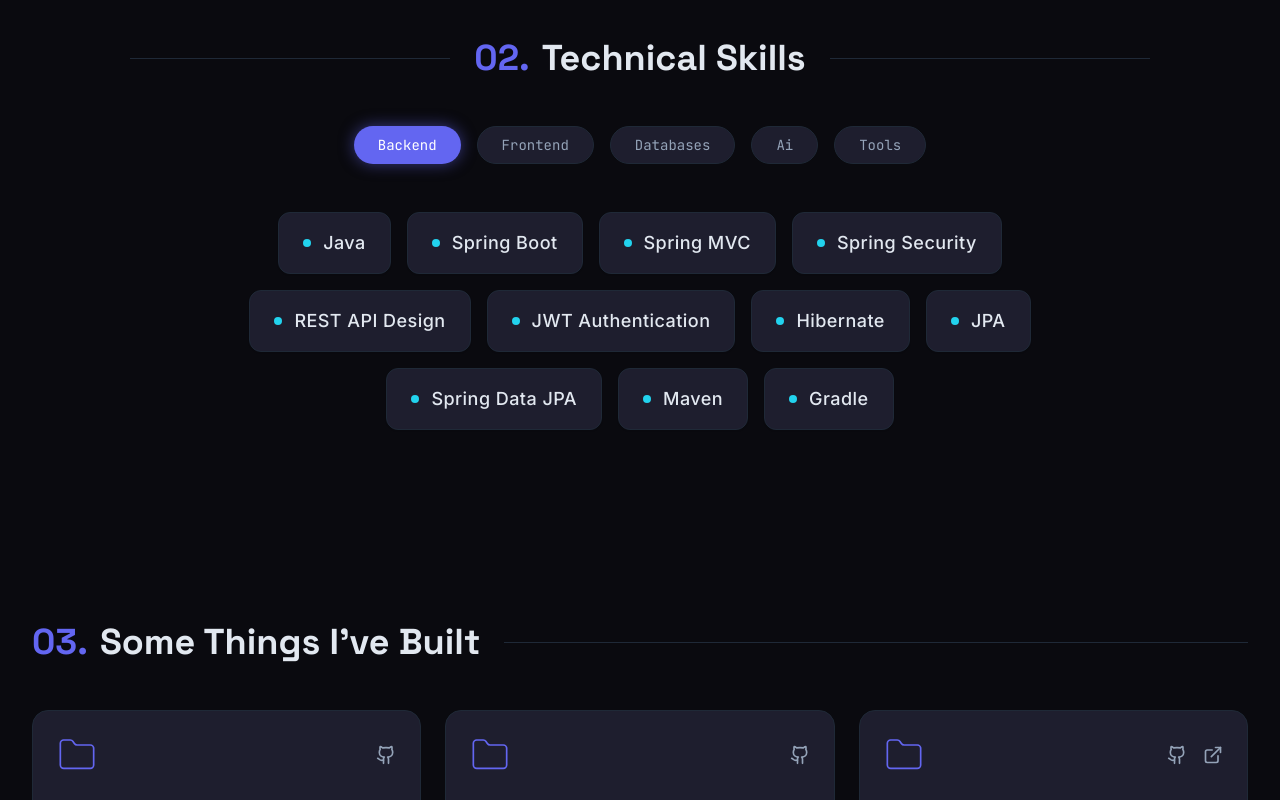
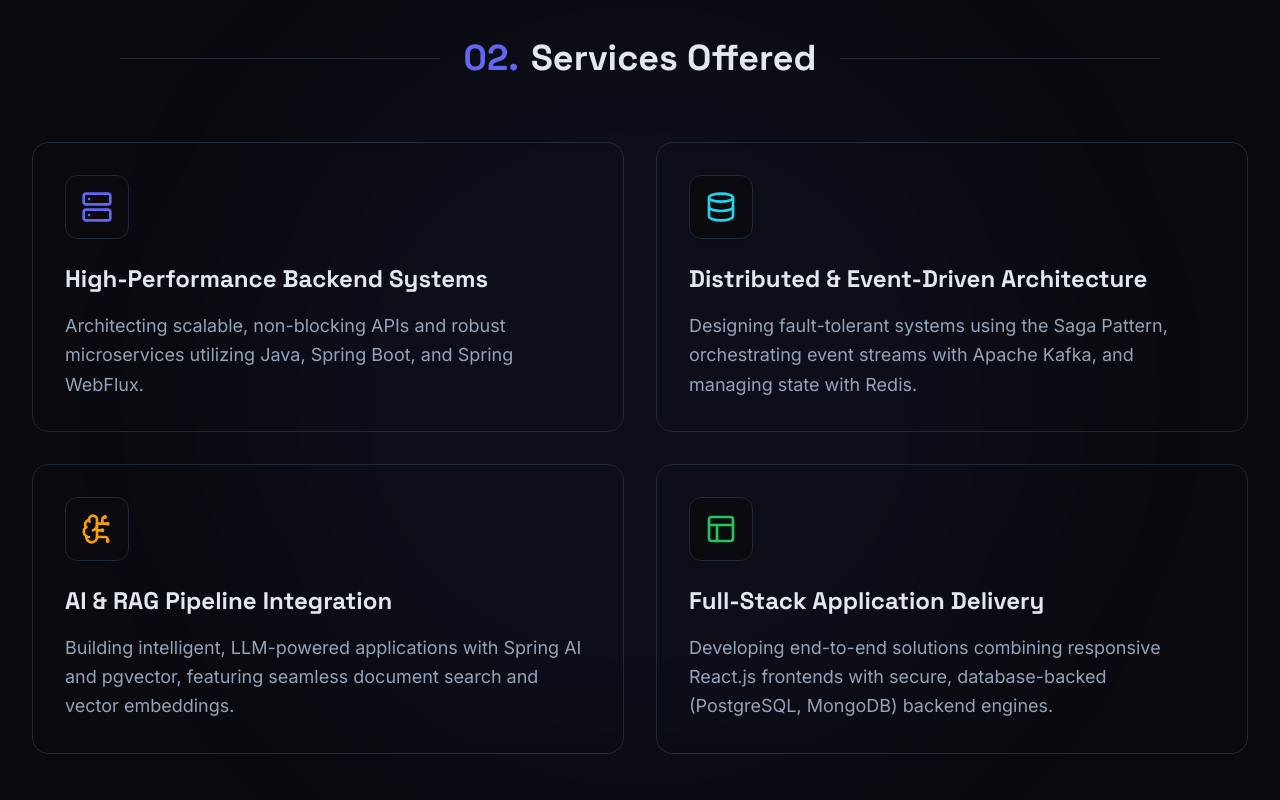
Before and after one commit to vinayshanker9/portfolio, a Next.js app: page / in a window 1280 px wide. Shown: the part 1540-2340 px from the top of the page. Built offline with nearby package versions, Linux system fonts and the light colour scheme.

Commit message:
Update skills to services and fix navbar warning

```diff
--- a/components/homepage/skills.jsx
+++ b/components/homepage/skills.jsx
@@ -1,28 +1,54 @@
 "use client";
 
 import { motion } from "framer-motion";
-import { skillsData } from "@/utils/data/skills";
-import { useState } from "react";
+import { Server, Layout, Database, BrainCircuit } from "lucide-react";
 
-export default function Skills() {
-  const categories = Object.keys(skillsData);
-  const [activeTab, setActiveTab] = useState(categories[0]);
+export default function Services() {
+  const services = [
+    {
+      id: 1,
+      title: "High-Performance Backend Systems",
+      description: "Architecting scalable, non-blocking APIs and robust microservices utilizing Java, Spring Boot, and Spring WebFlux.",
+      icon: <Server size={32} className="text-accent" />
+    },
+    {
+      id: 2,
+      title: "Distributed & Event-Driven Architecture",
+      description: "Designing fault-tolerant systems using the Saga Pattern, orchestrating event streams with Apache Kafka, and managing state with Redis.",
+      icon: <Database size={32} className="text-secondary" />
+    },
+    {
+      id: 3,
+      title: "AI & RAG Pipeline Integration",
+      description: "Building intelligent, LLM-powered applications with Spring AI and pgvector, featuring seamless document search and vector embeddings.",
+      icon: <BrainCircuit size={32} className="text-warning" />
+    },
+    {
+      id: 4,
+      title: "Full-Stack Application Delivery",
+      description: "Developing end-to-end solutions combining responsive React.js frontends with secure, database-backed (PostgreSQL, MongoDB) backend engines.",
+      icon: <Layout size={32} className="text-success" />
+    }
+  ];
 
   const containerVariants = {
     hidden: { opacity: 0 },
     visible: {
       opacity: 1,
-      transition: { staggerChildren: 0.05 }
+      transition: { staggerChildren: 0.15 }
     }
   };
 
   const itemVariants = {
-    hidden: { opacity: 0, y: 20 },
-    visible: { opacity: 1, y: 0 }
+    hidden: { opacity: 0, y: 30 },
+    visible: { opacity: 1, y: 0, transition: { type: "spring", stiffness: 60 } }
   };
 
   return (
-    <section id="skills" className="py-20 bg-background relative z-10">
+    <section id="services" className="py-20 bg-background relative z-10 overflow-hidden">
+      {/* Background Decorative Element */}
+      <div className="absolute top-1/2 left-1/2 -translate-x-1/2 -translate-y-1/2 w-[800px] h-[800px] bg-accent/5 rounded-full blur-[100px] -z-10"></div>
+
       <div className="max-w-7xl mx-auto px-4 sm:px-6 lg:px-8">
         <motion.div
           initial={{ opacity: 0, y: 30 }}
@@ -30,52 +56,38 @@ export default function Skills() {
           viewport={{ once: true, margin: "-100px" }}
           transition={{ duration: 0.6 }}
         >
-          <h2 className="text-3xl md:text-4xl font-heading font-bold text-foreground mb-12 flex items-center justify-center">
+          <h2 className="text-3xl md:text-4xl font-heading font-bold text-foreground mb-16 flex items-center justify-center">
             <div className="h-[1px] bg-gray-300 dark:bg-gray-800 flex-1 mr-6 max-w-[100px] md:max-w-xs"></div>
-            <span className="text-accent mr-3">02.</span> Technical Skills
+            <span className="text-accent mr-3">02.</span> Services Offered
             <div className="h-[1px] bg-gray-300 dark:bg-gray-800 flex-1 ml-6 max-w-[100px] md:max-w-xs"></div>
           </h2>
+        </motion.div>
 
-          {/* Tabs */}
-          <div className="flex flex-wrap justify-center gap-4 mb-12">
-            {categories.map((category) => (
-              <button
-                key={category}
-                onClick={() => setActiveTab(category)}
-                className={`px-6 py-2 rounded-full font-mono text-sm transition-all duration-300 ${
-                  activeTab === category
-                    ? "bg-accent text-white shadow-[0_0_15px_rgba(99,102,241,0.5)]"
-                    : "bg-card text-textMuted hover:text-foreground border border-gray-200 dark:border-gray-800 hover:border-accent"
-                }`}
-              >
-                {category.charAt(0).toUpperCase() + category.slice(1)}
-              </button>
-            ))}
-          </div>
-
-          {/* Skill Items container */}
-          <div className="min-h-[250px] flex items-start justify-center">
         <motion.div
-              key={activeTab} // triggers re-animation when tab changes
           variants={containerVariants}
           initial="hidden"
-              animate="visible"
-              className="flex flex-wrap justify-center gap-4 max-w-4xl"
+          whileInView="visible"
+          viewport={{ once: true, margin: "-50px" }}
+          className="grid grid-cols-1 md:grid-cols-2 gap-8 relative z-10"
         >
-              {skillsData[activeTab].map((skill, index) => (
+          {services.map((service) => (
             <motion.div
-                  key={index}
+              key={service.id}
               variants={itemVariants}
-                  whileHover={{ scale: 1.05, y: -5 }}
-                  whileTap={{ scale: 0.95 }}
-                  className="bg-card px-6 py-4 rounded-xl shadow-sm border border-gray-100 dark:border-gray-800 hover:border-accent/50 dark:hover:border-accent/80 hover:shadow-[0_10px_30px_-10px_rgba(99,102,241,0.4)] transition-all flex items-center gap-3 group cursor-pointer"
+              whileHover={{ y: -5 }}
+              className="bg-card/50 backdrop-blur-sm border border-gray-200 dark:border-gray-800 p-8 rounded-2xl hover:border-accent/50 hover:shadow-[0_0_30px_rgba(99,102,241,0.15)] transition-all group"
             >
-                  <div className="w-2 h-2 rounded-full bg-secondary group-hover:scale-150 transition-transform"></div>
-                  <span className="text-foreground font-medium text-lg tracking-wide">{skill}</span>
+              <div className="bg-background w-16 h-16 rounded-xl flex items-center justify-center mb-6 shadow-sm border border-gray-100 dark:border-gray-800 group-hover:scale-110 transition-transform">
+                {service.icon}
+              </div>
+              <h3 className="text-2xl font-heading font-bold text-foreground mb-4">
+                {service.title}
+              </h3>
+              <p className="text-textMuted text-lg leading-relaxed">
+                {service.description}
+              </p>
             </motion.div>
           ))}
-            </motion.div>
-          </div>
         </motion.div>
       </div>
     </section>
--- a/components/navbar.jsx
+++ b/components/navbar.jsx
@@ -6,14 +6,14 @@ import { Moon, Sun, Menu, X } from "lucide-react";
 import { AnimatePresence, motion } from "framer-motion";
 import { personalData } from "@/utils/data/personal-data";
 
+const sections = ["about", "services", "projects", "education", "contact"];
+
 export default function Navbar() {
   const { theme, setTheme } = useTheme();
   const [mounted, setMounted] = useState(false);
   const [isScrolled, setIsScrolled] = useState(false);
   const [activeSection, setActiveSection] = useState("");
   const [mobileMenuOpen, setMobileMenuOpen] = useState(false);
-
-  const sections = ["about", "skills", "projects", "education", "contact"];
 
   useEffect(() => {
     setMounted(true);
@@ -32,7 +32,7 @@ export default function Navbar() {
     };
     window.addEventListener("scroll", handleScroll);
     return () => window.removeEventListener("scroll", handleScroll);
-  }, [sections]);
+  }, []);
 
   const scrollTo = (id) => {
     const el = document.getElementById(id);
```
Lines whose indentation alone changed are shown as unchanged.
